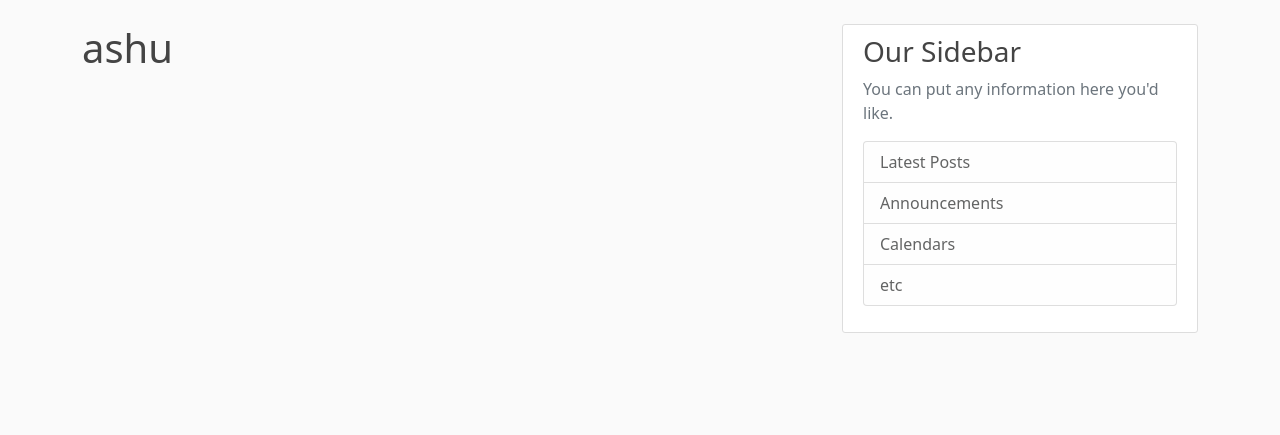
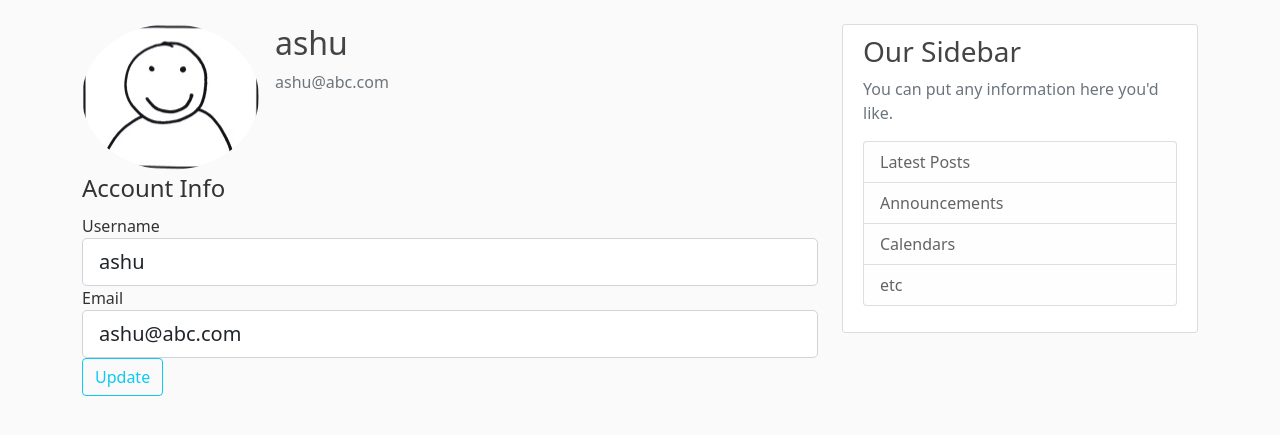
Before and after one commit to tombro27/flask_blog, a Flask app: page /account in a window 1280 px wide. Shown: the part 56-491 px from the top of the page. Run offline with Flask 2, Linux system fonts and the light colour scheme; a user stored in the database is signed in; some libraries are stand-ins or nearby versions.

Commit message:
Added option to Update Username and Email

```diff
--- a/flask_blog/forms.py
+++ b/flask_blog/forms.py
@@ -1,4 +1,5 @@
 from flask_wtf import FlaskForm
+from flask_login import current_user
 from wtforms import StringField, PasswordField, SubmitField, BooleanField
 from wtforms.validators import DataRequired, Length, Email, EqualTo, ValidationError
 from flask_blog.models import User
@@ -26,3 +27,20 @@ class LoginForm(FlaskForm):
     password = PasswordField('Password',validators=[DataRequired()])
     remember = BooleanField('Remember Me')
     submit=SubmitField('Sign In')
+
+class UpdateAccountForm(FlaskForm):
+    username = StringField('Username',validators=[DataRequired(), Length(min=2, max=20)])
+    email= StringField('Email', validators=[DataRequired(), Email()])
+    submit=SubmitField('Update')
+
+    def validate_username(self, username):
+        if username.data != current_user.username:
+            user = User.query.filter_by(username=username.data).first()
+            if user:
+                raise ValidationError('Username already take. Please chose another')
+
+    def validate_email(self, email):
+        if email.data != current_user.email:
+            user = User.query.filter_by(email=email.data).first()
+            if user:
+                raise ValidationError('Email already exist. You can login with that email')
--- a/flask_blog/routes.py
+++ b/flask_blog/routes.py
@@ -1,6 +1,6 @@
 from flask import render_template, request, url_for, flash, redirect
 from flask_blog import app, db, bcrypt
-from flask_blog.forms import RegistrationForm, LoginForm
+from flask_blog.forms import RegistrationForm, LoginForm, UpdateAccountForm
 from flask_blog.models import User, Post
 from flask_login import login_user, current_user, logout_user, login_required
 
@@ -61,7 +61,18 @@ def logout():
     logout_user()
     return redirect(url_for('login'))
 
-@app.route("/account")
+@app.route("/account", methods=['GET', 'POST'])
 @login_required
 def account():
-    return render_template('Account.html',title='Account')
+    form = UpdateAccountForm()
+    if form.validate_on_submit():
+        current_user.username = form.username.data
+        current_user.email = form.email.data
+        db.session.commit()
+        flash('Your account has been updated!', 'success')
+        return redirect(url_for('account'))
+    elif request.method == 'GET':
+        form.username.data = current_user.username
+        form.email.data = current_user.email
+    image_file = url_for('static', filename='profile_pics/' + current_user.image_file)
+    return render_template('Account.html',title='Account', image_file=image_file, form=form)
--- a/flask_blog/templates/account.html
+++ b/flask_blog/templates/account.html
@@ -1,4 +1,48 @@
 {% extends "layout.html" %}
 {% block content %}
-  <h1>{{ current_user.username }}</h1>
+  <div class="d-flex">
+    <img class="me-3 rounded-circle" src="{{ image_file }}">
+    <div class="media-body">
+      <h2 class="mt-0">{{current_user.username}}</h2>
+      <p class="text-secondary">{{current_user.email}}</p>
+    </div>
+  </div>
+    <div>
+      <form method='post' action=''>
+          {{ form.hidden_tag() }}
+          <fieldset class="form-group">
+              <legend >Account Info</legend>
+              <div class="form-group">
+                  {{ form.username.label(class="form-control-label") }}
+
+                  {% if form.username.errors %}
+                      {{ form.username(class="form-control form-control-lg is-invalid") }}
+                      <div class="invalid-feedback">
+                          {% for error in form.username.errors %}
+                              <span>{{ error }}</span>
+                          {% endfor %}
+                      </div>
+                  {% else %}
+                  {{ form.username(class="form-control form-control-lg") }}
+                  {% endif %}
+              </div>
+              <div class="form-group">
+                  {{ form.email.label(class="form-control-label") }}
+                  {% if form.email.errors %}
+                      {{ form.email(class="form-control form-control-lg is-invalid") }}
+                      <div class="invalid-feedback">
+                          {% for error in form.email.errors %}
+                              <span>{{ error }}</span>
+                          {% endfor %}
+                      </div>
+                  {% else %}
+                  {{ form.email(class="form-control form-control-lg") }}
+                  {% endif %}
+              </div>
+          </fieldset>
+          <div class="form-group">
+              {{ form.submit(class="btn btn-outline-info" )}}
+          </div>
+      </form>
+  </div>
 {% endblock content %}
--- a/flask_blog/templates/login.html
+++ b/flask_blog/templates/login.html
@@ -4,7 +4,7 @@
         <form method='post' action=''>
             {{ form.hidden_tag() }}
             <fieldset class="form-group">
-                <legend class="border-bottom mb-4">Join Now</legend>
+                <legend class="border-bottom mb-4">LogIn</legend>
 
                 <div class="form-group">
                     {{ form.email.label(class="form-control-label") }}
```
Also changed, not shown: flask_blog/site.db, flask_blog/static/profile_pics/default.jpg (added).
